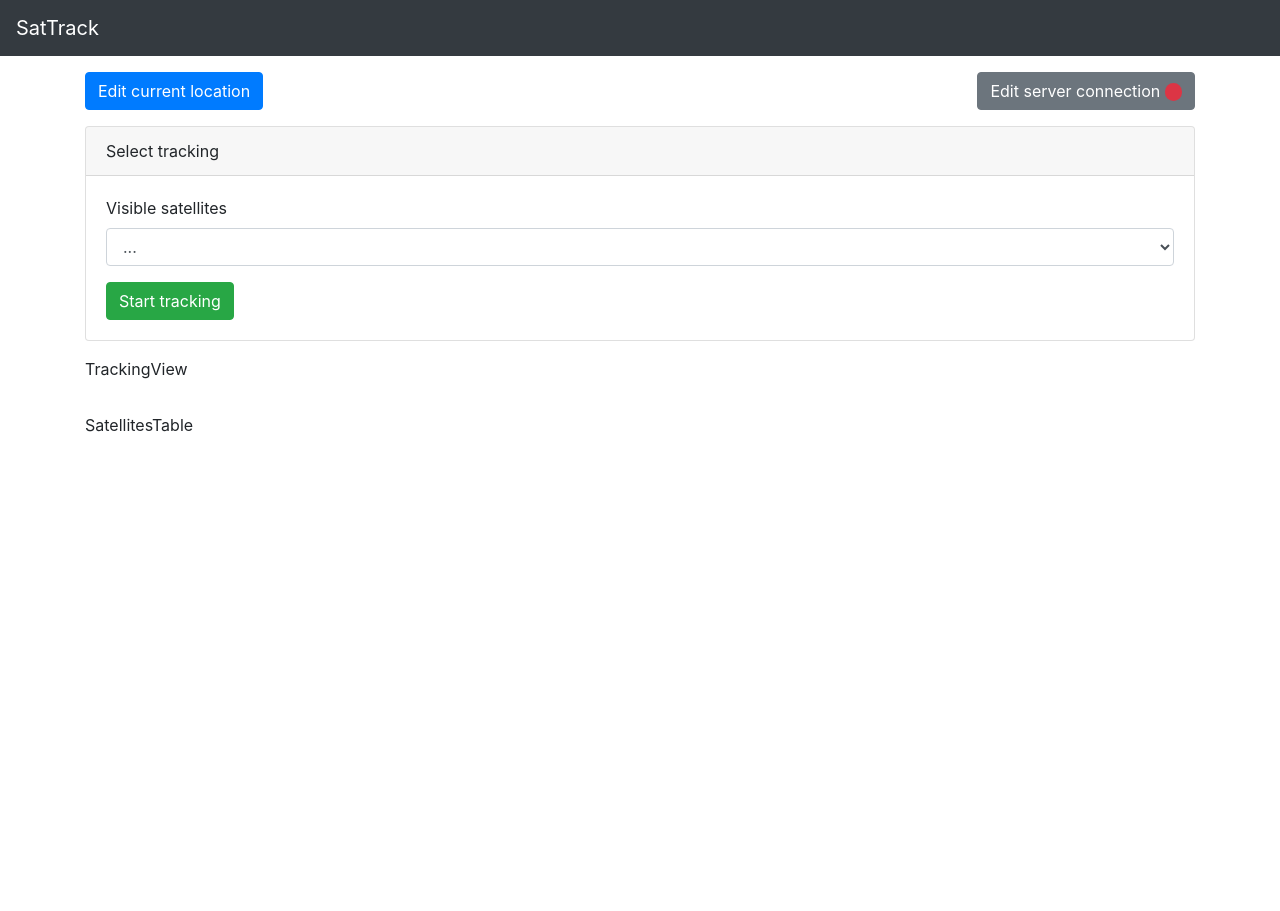
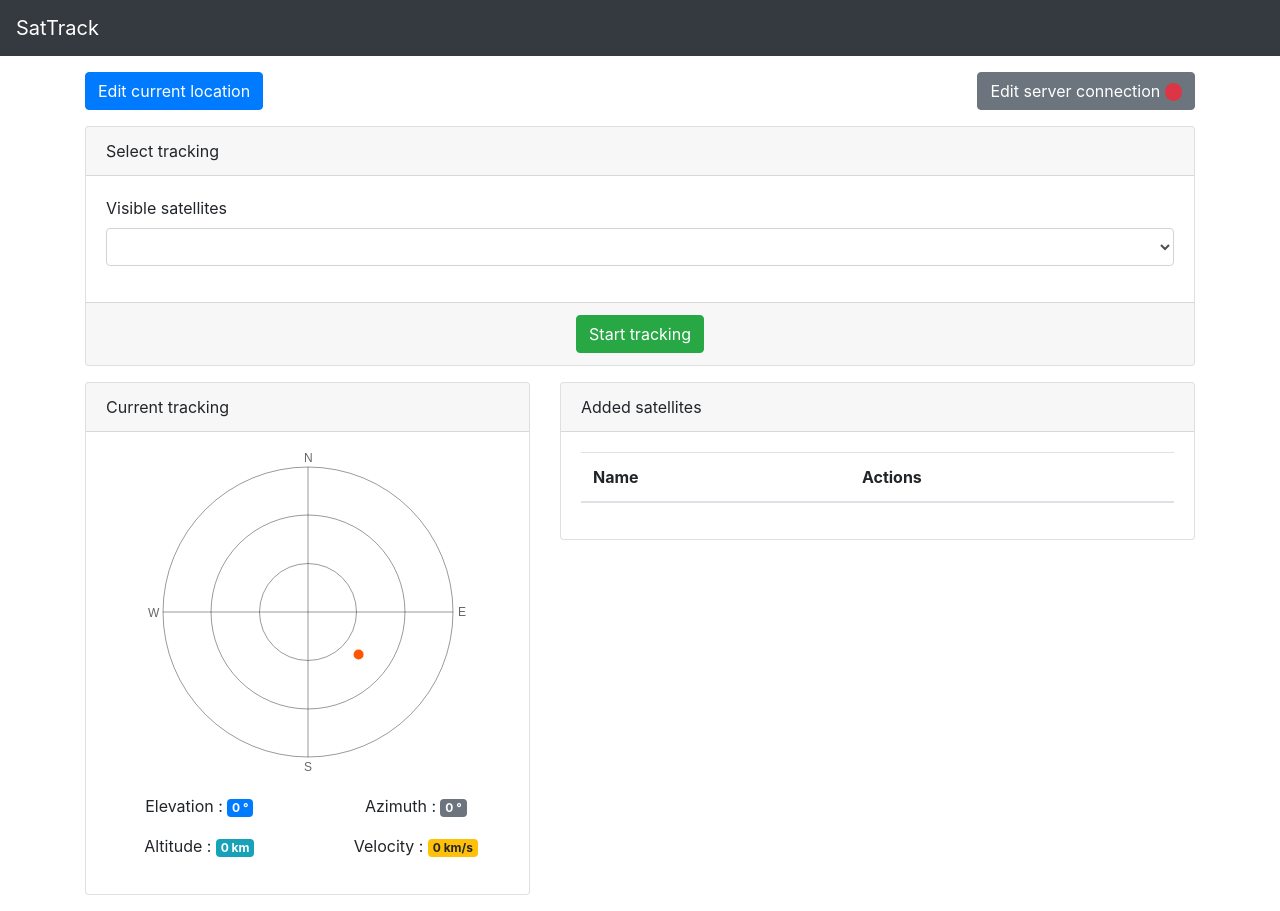
Before and after one commit to SharkEzz/SatTrack-front, a React (Vite) app: page / in a window 1280 px wide. Before the commit the page ends 800 px from the top, so only its background shows below. Built offline with nearby package versions, Linux system fonts and the light colour scheme.

Commit message:
ui: implemented missing components visual

```diff
--- a/src/App.jsx
+++ b/src/App.jsx
@@ -31,12 +31,10 @@ function App() {
           </Col>
         </Row>
         <Row className="mb-3">
-          <Col>
+          <Col md={5} sm={12}>
             <TrackingView />
           </Col>
-        </Row>
-        <Row>
-          <Col>
+          <Col md={7} sm={12}>
             <SatellitesTable />
           </Col>
         </Row>
--- a/src/Components/SatellitesTable.jsx
+++ b/src/Components/SatellitesTable.jsx
@@ -1,9 +1,44 @@
 import React from 'react';
+import PropTypes from 'prop-types';
+import { Table, Card, Button } from 'react-bootstrap';
 
-const SatellitesTable = () => {
-    return (
-        <p>SatellitesTable</p>
-    );
+const SatellitesTable = ({ satellites }) => (
+  <Card>
+    <Card.Header>Added satellites</Card.Header>
+    <Card.Body>
+      <Table striped>
+        <thead>
+          <tr>
+            <th>Name</th>
+            <th>Actions</th>
+          </tr>
+        </thead>
+        <tbody>
+          {satellites.map((satellite) => (
+            <tr>
+              <td>{satellite.name}</td>
+              <td>
+                <Button className="m-1" variant="secondary" size="sm">Edit</Button>
+                <Button className="m-1" variant="danger" size="sm">Delete</Button>
+              </td>
+            </tr>
+          ))}
+        </tbody>
+
+      </Table>
+    </Card.Body>
+  </Card>
+);
+
+SatellitesTable.propTypes = {
+  satellites: PropTypes.arrayOf(PropTypes.shape({
+    id: PropTypes.number.isRequired,
+    name: PropTypes.string.isRequired,
+  }).isRequired),
+};
+
+SatellitesTable.defaultProps = {
+  satellites: [],
 };
 
 export default SatellitesTable;
--- a/src/Components/TrackingForm.jsx
+++ b/src/Components/TrackingForm.jsx
@@ -16,8 +16,8 @@ const TrackingForm = ({ isTracking }) => {
   return (
     <Card>
       <Card.Header>Select tracking</Card.Header>
-      <Card.Body>
-        <Form onSubmit={handleSubmit(onSubmit)}>
+      <Form onSubmit={handleSubmit(onSubmit)}>
+        <Card.Body>
           <Form.Group>
             <Form.Label htmlFor="selectSat">Visible satellites</Form.Label>
             <Controller
@@ -36,7 +36,7 @@ const TrackingForm = ({ isTracking }) => {
                     // eslint-disable-next-line react/jsx-props-no-spreading
                     {...field}
                   >
-                    <option value="0">...</option>
+                    <option value="0">&nbsp;</option>
                     <option value="1">Sat1</option>
                     <option value="2">Sat2</option>
                   </Form.Control>
@@ -46,9 +46,11 @@ const TrackingForm = ({ isTracking }) => {
             {errors.satSelect && <Form.Text className="text-danger">Error: please select a satellite</Form.Text>}
 
           </Form.Group>
+        </Card.Body>
+        <Card.Footer className="text-center">
           {!isTracking ? <Button type="submit" variant="success">Start tracking</Button> : <Button variant="danger">Stop tracking</Button>}
-        </Form>
-      </Card.Body>
+        </Card.Footer>
+      </Form>
     </Card>
   );
 };
--- a/src/Components/TrackingView.jsx
+++ b/src/Components/TrackingView.jsx
@@ -1,9 +1,62 @@
 import React from 'react';
+import {
+  Card,
+  Row,
+  Col,
+  Badge,
+} from 'react-bootstrap';
+import PropTypes from 'prop-types';
+import PolarView from './UI/PolarView';
 
-const TrackingView = () => {
-    return (
-        <p>TrackingView</p>
-    );
+const TrackingView = ({ trackedSatellite }) => (
+  <Card>
+    <Card.Header>Current tracking</Card.Header>
+    <Card.Body className="text-center">
+      <Row>
+        <Col>
+          <PolarView azimuth={130} elevation={49} />
+        </Col>
+      </Row>
+      <Row>
+        <Col>
+          <p>
+            Elevation :&nbsp;
+            <Badge variant="primary">0 °</Badge>
+          </p>
+        </Col>
+        <Col>
+          <p>
+            Azimuth :&nbsp;
+            <Badge variant="secondary">0 °</Badge>
+          </p>
+        </Col>
+      </Row>
+      <Row>
+        <Col>
+          <p>
+            Altitude :&nbsp;
+            <Badge variant="info">0 km</Badge>
+          </p>
+        </Col>
+        <Col>
+          <p>
+            Velocity :&nbsp;
+            <Badge variant="warning">0 km/s</Badge>
+          </p>
+        </Col>
+      </Row>
+    </Card.Body>
+  </Card>
+);
+
+TrackingView.propTypes = {
+  trackedSatellite: PropTypes.shape({
+    name: PropTypes.string.isRequired,
+    azimuth: PropTypes.number.isRequired,
+    elevation: PropTypes.number.isRequired,
+    altitude: PropTypes.number.isRequired,
+    velocity: PropTypes.number.isRequired,
+  }).isRequired,
 };
 
 export default TrackingView;
--- /dev/null
+++ b/src/Components/UI/PolarView.jsx
@@ -0,0 +1,78 @@
+import React, { useEffect, useRef, useCallback } from 'react';
+import PropTypes from 'prop-types';
+import azelToXY from '../../Libs/azelToXY';
+
+const PolarView = ({ azimuth, elevation }) => {
+  const canvasRef = useRef(null);
+
+  const draw = useCallback((canvas) => {
+    const ctx = canvas.getContext('2d');
+    ctx.font = '12px sans-serif';
+    const { height } = canvas.getBoundingClientRect();
+    const { width } = canvas.getBoundingClientRect();
+    const centerX = width / 2;
+    const centerY = height / 2;
+    const offset = 15;
+    const circleRadius = width / 2 - offset;
+
+    const { x, y } = azelToXY(centerX, centerY, circleRadius, azimuth, elevation);
+
+    ctx.clearRect(0, 0, width, height);
+
+    ctx.strokeStyle = '#00000066';
+
+    // Draw circles
+    ctx.beginPath();
+    ctx.arc(centerX, centerY, circleRadius, 0, 2 * Math.PI);
+    ctx.stroke();
+    ctx.beginPath();
+    ctx.arc(centerX, centerY, width / 3.3, 0, 2 * Math.PI);
+    ctx.stroke();
+    ctx.beginPath();
+    ctx.arc(centerX, centerY, width / 6.6, 0, 2 * Math.PI);
+    ctx.stroke();
+    // Draw lines
+    ctx.beginPath();
+    ctx.moveTo(centerX, offset);
+    ctx.lineTo(centerX, height - offset);
+    ctx.stroke();
+    ctx.beginPath();
+    ctx.moveTo(15, centerY);
+    ctx.lineTo(width - offset, centerY);
+    ctx.stroke();
+    // Draw N/S/E/W
+    ctx.fillStyle = '#00000099';
+    ctx.beginPath();
+    ctx.fillText('N', centerX - 4, offset - 5);
+    ctx.beginPath();
+    ctx.fillText('S', centerX - 4, height - 1);
+    ctx.beginPath();
+    ctx.fillText('E', width - offset + 5, centerY + 4);
+    ctx.beginPath();
+    ctx.fillText('W', 0, centerY + 5);
+    // Draw satellite position
+    ctx.fillStyle = '#FF5500';
+    ctx.beginPath();
+    ctx.arc(x, y, 5, 0, 2 * Math.PI);
+    ctx.fill();
+  }, [azimuth, elevation]);
+
+  useEffect(() => {
+    if (canvasRef.current) {
+      draw(canvasRef.current);
+    }
+  }, [canvasRef, draw]);
+
+  return (
+    <div className="w-100 text-center">
+      <canvas className="mb-3" height="320" width="320" ref={canvasRef} />
+    </div>
+  );
+};
+
+PolarView.propTypes = {
+  azimuth: PropTypes.number.isRequired,
+  elevation: PropTypes.number.isRequired,
+};
+
+export default PolarView;
--- /dev/null
+++ b/src/Libs/azelToXY.js
@@ -0,0 +1,33 @@
+/**
+ * Return the polar coordinates in a circle using the current azimuth and elevation
+ *
+ * @param {Number} centerX Polar view circle center X position
+ * @param {Number} centerY Polar view circle center Y position
+ * @param {Number} radius Polar view circle radius
+ * @param {Number} azimuth Current azimuth (in deg)
+ * @param {Number} elevation Current elevation (in deg)
+ * @returns {{x: Number, y: Number}} The polar coordinates of the tracked element
+ */
+const azelToXY = (centerX, centerY, radius, azimuth, elevation) => {
+  if (azimuth < 0 || elevation < 0) {
+    azimuth = 0;
+    elevation = 0;
+  }
+
+  // Convert to radian
+  const az = (azimuth * Math.PI) / 180;
+  const el = (elevation * Math.PI) / 180;
+
+  const rel = radius - (2 * radius * el) / Math.PI;
+
+  // Compute X and Y positions
+  const x = centerX + rel * Math.sin(az);
+  const y = centerY - rel * Math.cos(az);
+
+  return {
+    x,
+    y,
+  };
+};
+
+export default azelToXY;
```
Also changed, not shown: src/Services/Fetch/fetchSatellites.js (added).
